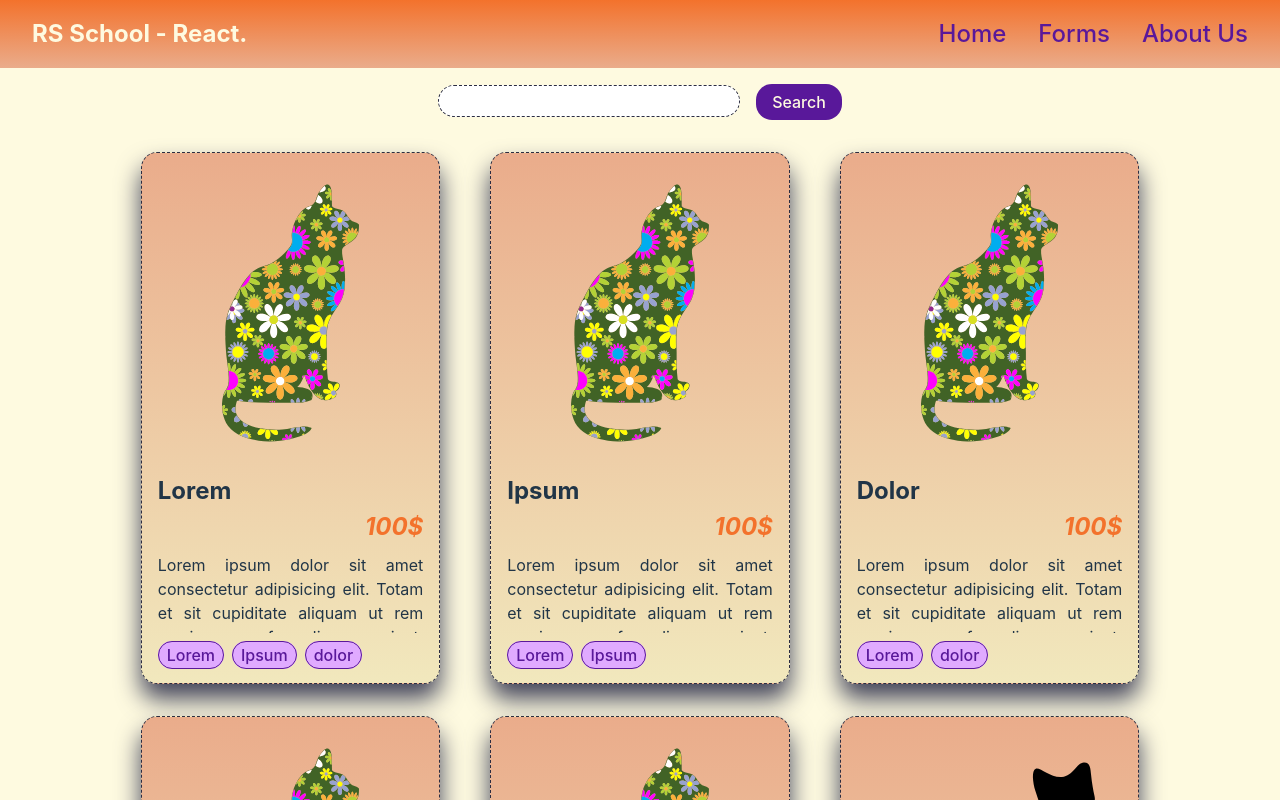
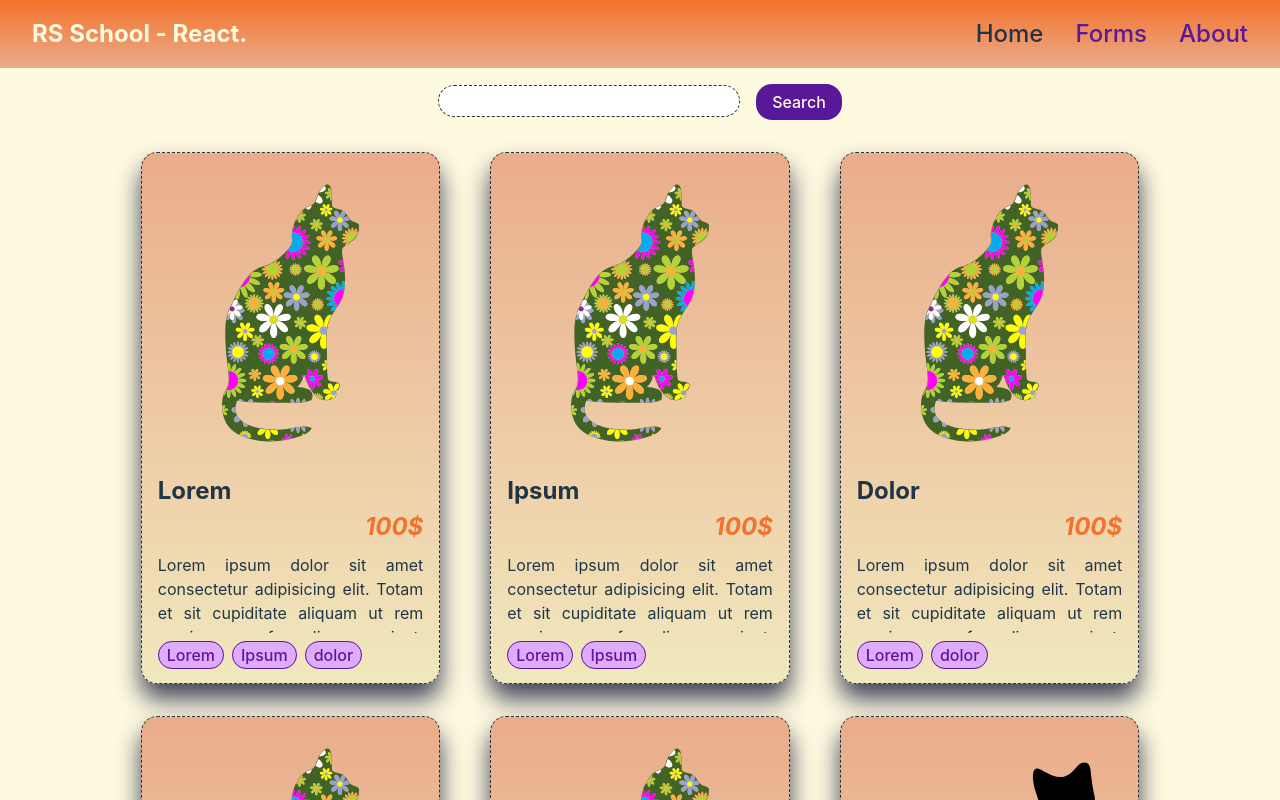
Before and after one commit to tbandelikova/react-studies, a React (Vite) app in the folder react-ts-app/: page / in a window 1280 px wide. Shown: the top 800 px of the page. Built offline with nearby package versions, Linux system fonts and the light colour scheme.

Commit message:
fix: use navlinks to see active page in header

```diff
--- a/react-ts-app/src/components/Header.tsx
+++ b/react-ts-app/src/components/Header.tsx
@@ -1,4 +1,4 @@
-import { Link } from 'react-router-dom';
+import { NavLink } from 'react-router-dom';
 
 export default function Header() {
   return (
@@ -6,13 +6,13 @@ export default function Header() {
       <h1>RS School - React.</h1>
       <ul className="navigate-list">
         <li>
-          <Link to="/">Home</Link>
+          <NavLink to="/">Home</NavLink>
         </li>
         <li>
-          <Link to="/forms">Forms</Link>
+          <NavLink to="/forms">Forms</NavLink>
         </li>
         <li>
-          <Link to="/about">About Us</Link>
+          <NavLink to="/about">About</NavLink>
         </li>
       </ul>
     </header>
```
